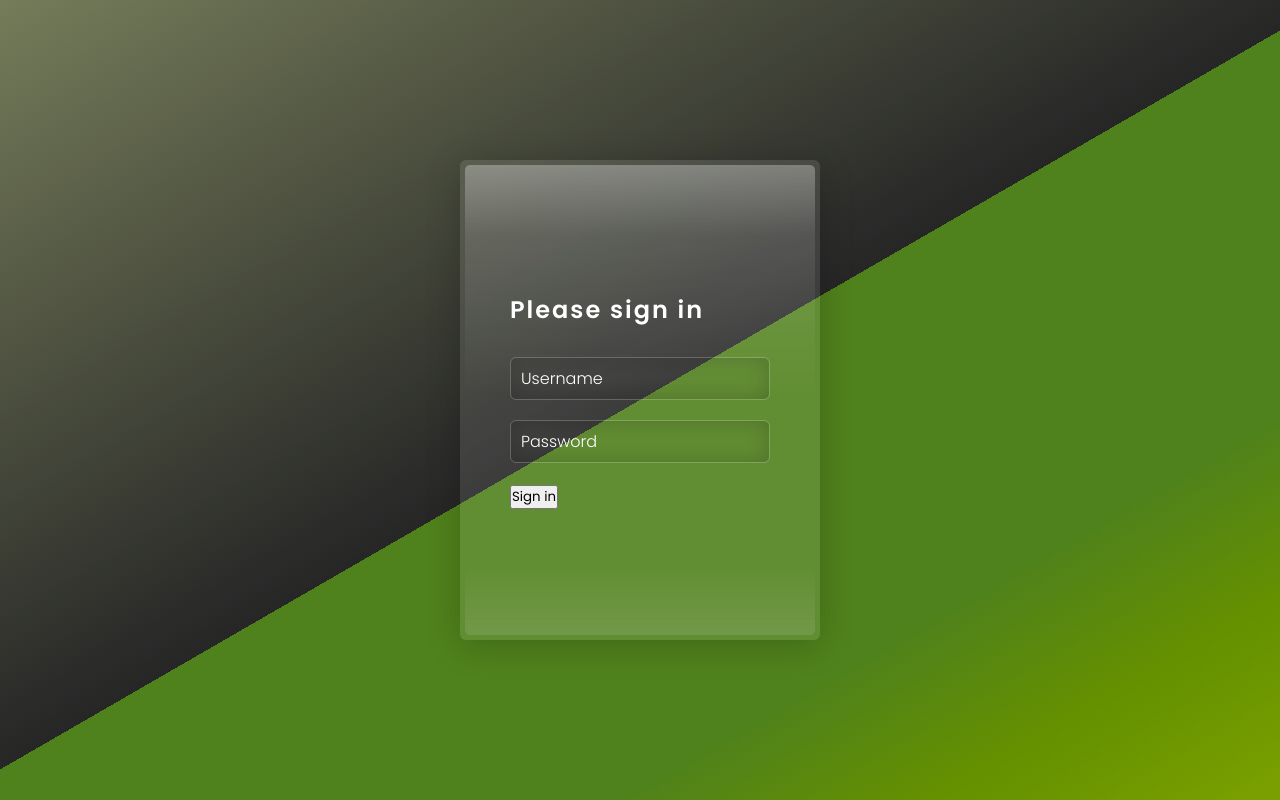
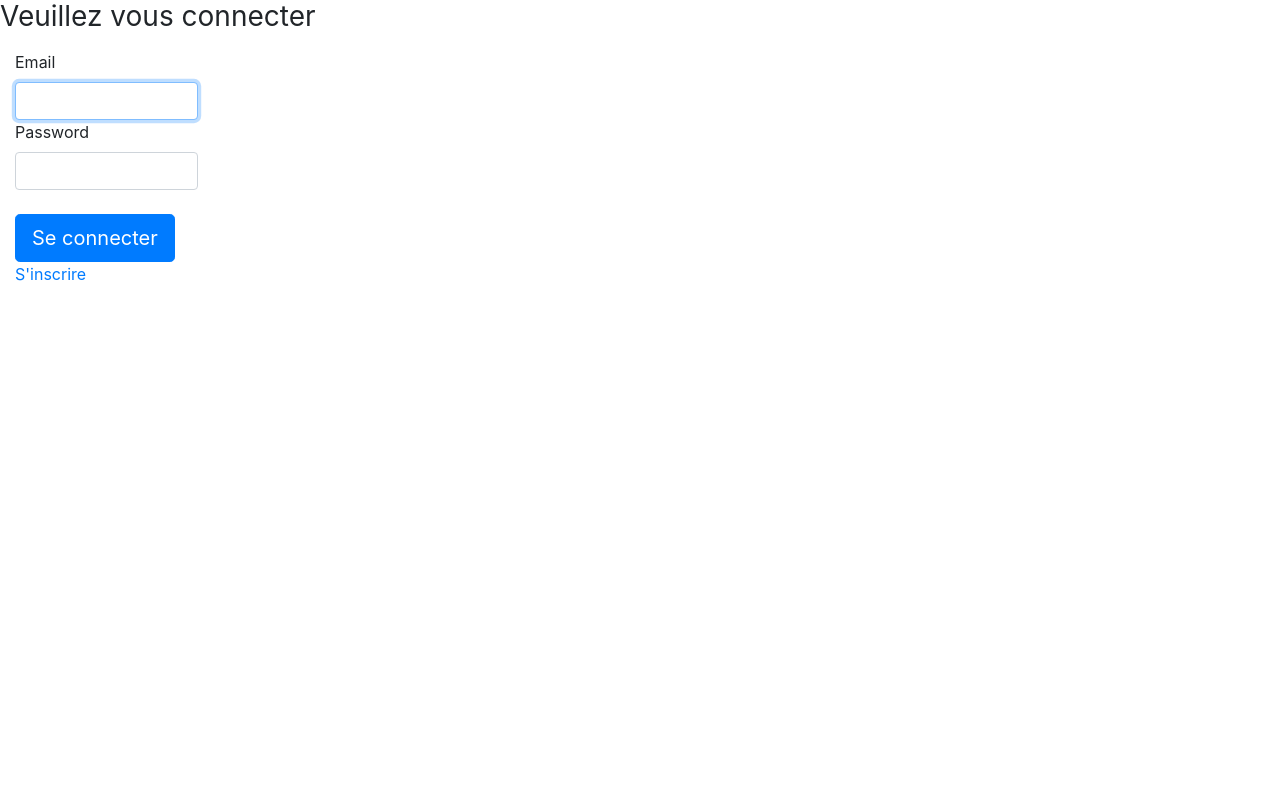
Before and after one commit to Hashrod/symfony-postman, a Symfony app: template fake_postman/templates/security/login.html.twig in a window 1280 px wide. Run offline with Twig, Linux system fonts and the light colour scheme; the template is opened without the code that fills it, so the values that code supplies are empty; some libraries are stand-ins or nearby versions.

Commit message:
fin du projet

```diff
--- a/fake_postman/src/Controller/RequestIndexController.php
+++ b/fake_postman/src/Controller/RequestIndexController.php
@@ -50,7 +50,7 @@ class RequestIndexController extends AbstractController
         $form = $this->createForm(ReqUserType::class, $req);
         $form->handleRequest($request);
         $client = HttpClient::create();
-        $user = $this->security->getUser()->getId();
+        $user = $this->security->getUser();
         $requs = $this->repository->findBy(['UserReq' => $user]);
 
         dump($requs);
--- a/fake_postman/src/Controller/SecurityController.php
+++ b/fake_postman/src/Controller/SecurityController.php
@@ -14,9 +14,9 @@ class SecurityController extends AbstractController
      */
     public function login(AuthenticationUtils $authenticationUtils): Response
     {
-        // if ($this->getUser()) {
-        //     return $this->redirectToRoute('target_path');
-        // }
+        if ($this->getUser()) {
+            return $this->redirectToRoute('request_index');
+        }
 
         // get the login error if there is one
         $error = $authenticationUtils->getLastAuthenticationError();
--- a/fake_postman/src/Security/UserAuthenticator.php
+++ b/fake_postman/src/Security/UserAuthenticator.php
@@ -24,7 +24,7 @@ class UserAuthenticator extends AbstractFormLoginAuthenticator implements Passwo
 {
     use TargetPathTrait;
 
-    public const LOGIN_ROUTE = 'app_login';
+    public const LOGIN_ROUTE = 'index';
 
     private $entityManager;
     private $urlGenerator;
--- a/fake_postman/templates/base.html.twig
+++ b/fake_postman/templates/base.html.twig
@@ -5,7 +5,10 @@
         <title>{% block title %}Welcome!{% endblock %}</title>
         {% block stylesheets %}
 
-        <link href="/css/main.css" rel="stylesheet">
+            <link rel="stylesheet"
+                  href="https://cdn.jsdelivr.net/npm/bootstrap@4.5.3/dist/css/bootstrap.min.css"
+                  integrity="sha384-TX8t27EcRE3e/ihU7zmQxVncDAy5uIKz4rEkgIXeMed4M0jlfIDPvg6uqKI2xXr2"
+                  crossorigin="anonymous" />
 
         {% endblock %}
     </head>
--- a/fake_postman/css/main.css
+++ b/fake_postman/templates/css/main.css
@@ -13,7 +13,7 @@ section
     justify-content: center;
     align-items: center;
     min-height: 100vh;
-    background: linear-gradient(-30deg, #03a9f4 0%, #3a78b7, 50%, #262626 50%, #607d8b 100%);
+    background: linear-gradient(-30deg, #03a9f4 0%, #3a78b7,50%, #262626 50%, #607d8b 100%);
     filter: hue-rotate(120deg);
     animation: animate 10s linear infinite;
 }
--- a/fake_postman/templates/security/login.html.twig
+++ b/fake_postman/templates/security/login.html.twig
@@ -3,10 +3,6 @@
 {% block title %}Log in!{% endblock %}
 
 {% block body %}
-
-<section>
-    <div class="box">
-        <div class="form">
     <form method="post">
         {% if error %}
             <div class="alert alert-danger">{{ error.messageKey|trans(error.messageData, 'security') }}</div>
@@ -17,17 +13,26 @@
                 You are logged in as {{ app.user.username }}, <a href="{{ path('app_logout') }}">Logout</a>
             </div>
         {% endif %}
+        <h1 class="h3 mb-3 font-weight-normal">Veuillez vous connecter</h1>
+        <div class="col-2">
+            <label for="inputEmail">Email</label>
+            <input type="email" value="{{ last_username }}" name="email" id="inputEmail" class="form-control" required autofocus>
+            <label for="inputPassword">Password</label>
+            <input type="password" name="password" id="inputPassword" class="form-control" required>
 
-                <h2 class="h3 mb-3 font-weight-normal">Please sign in</h2>
-                <div class="inputBx">
-                    <input type="email" placeholder="Username" value="{{ last_username }}" name="email" id="inputEmail" class="form-control" required autofocus>
-                </div>
-                <div class="inputBx">
-                    <input type="password" placeholder="Password" name="password" id="inputPassword" class="form-control" required>
-                </div>
             <input type="hidden" name="_csrf_token"
                    value="{{ csrf_token('authenticate') }}"
             >
+            </br>
+
+            <button class="btn btn-lg btn-primary" type="submit">
+                Se connecter
+            </button>
+            <a href={{ path('app_register') }}>
+                S'inscrire
+            </a>
+        </div>
+
 
         {#
         Uncomment this section and add a remember_me option below your firewall to activate remember me functionality.
@@ -40,11 +45,5 @@
         </div>
         #}
 
-                <button class="btn btn-lg btn-primary" type="submit">
-                    Sign in
-                </button>
     </form>
-        </div>
-    </div>
-</section>
 {% endblock %}
```
Also changed, not shown: fake_postman/templates/registration/register.html.twig (+18 -8 lines), fake_postman/templates/request_index/index.html.twig (+58 -7 lines). Lines whose indentation alone changed are shown as unchanged.
